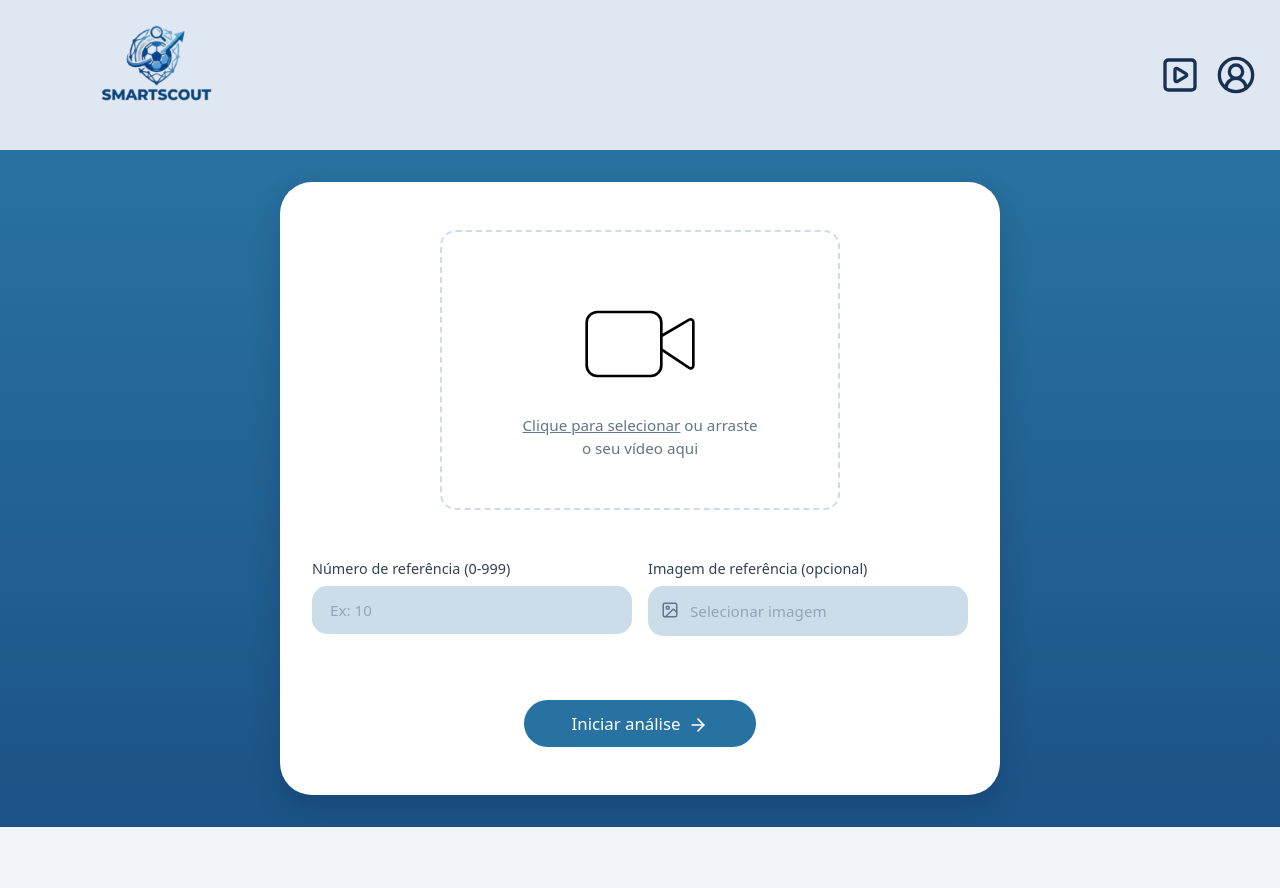
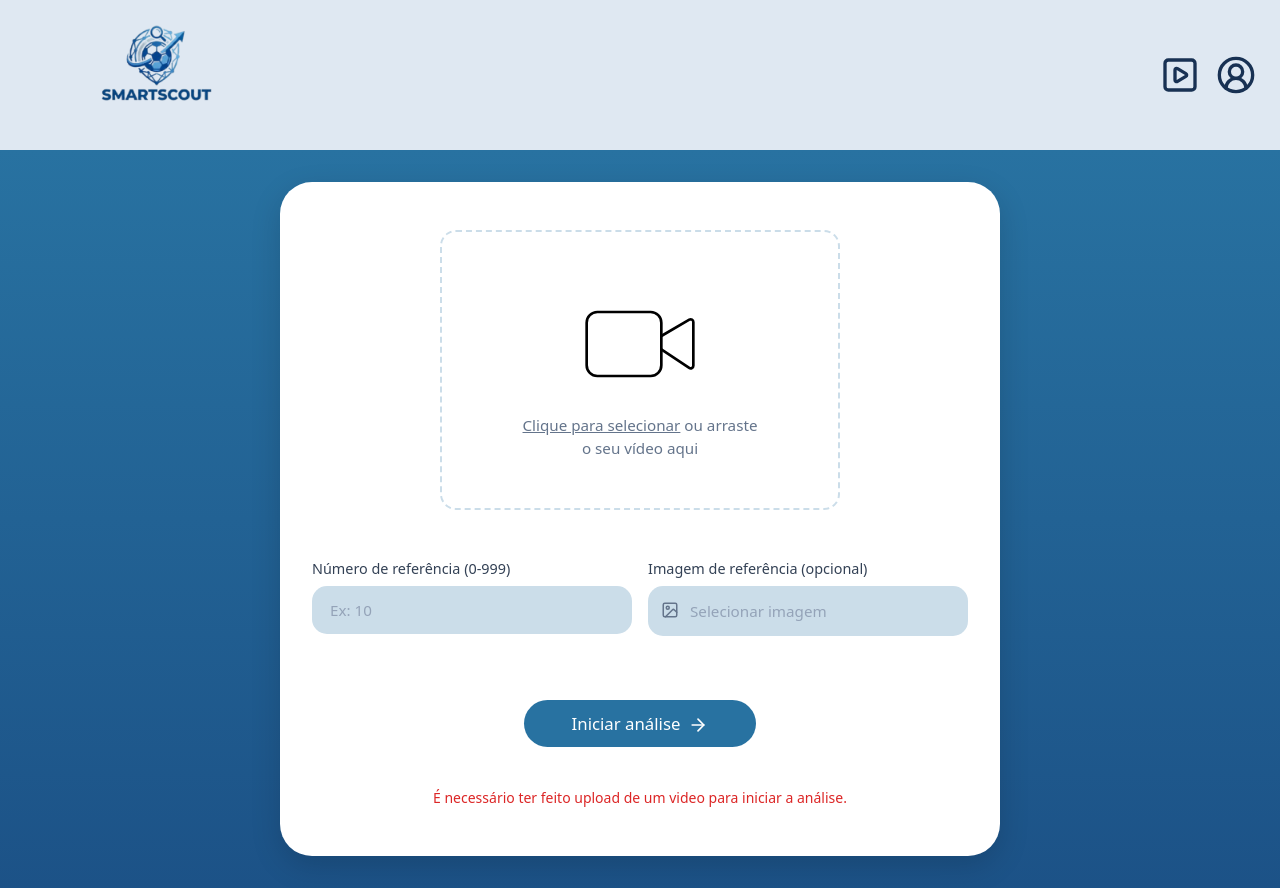
Before and after one commit to pedrofacine/PI_V_ES_TIME-15, a React (Vite) app in the folder frontend/: page / in a window 1280 px wide. Both pictures are taken after a click on the button "Iniciar análise". Before the commit the page ends 827 px from the top, so only its background shows below. Built offline with nearby package versions, Linux system fonts and the light colour scheme.

Commit message:
feat: upload de video no front

```diff
--- a/frontend/src/index.css
+++ b/frontend/src/index.css
@@ -202,3 +202,27 @@ html, body {
   padding: 2rem 3rem;
   overflow: hidden;
 }
+
+.error-message {
+    color: #dc2626;
+    font-size: 0.875rem;
+    font-weight: 500;
+    margin-top: 0.5rem;
+
+    display: flex;
+    align-items: center;
+    gap: 0.35rem;
+
+    animation: slideDownFade 0.3s ease-out forwards;
+}
+
+@keyframes slideDownFade {
+    from {
+        opacity: 0;
+        transform: translateY(-5px);
+    }
+    to {
+        opacity: 1;
+        transform: translateY(0);
+    }
+}
--- a/frontend/src/pages/input/input.tsx
+++ b/frontend/src/pages/input/input.tsx
@@ -7,6 +7,8 @@ export default function InputPage() {
     const fileInputRef = useRef<HTMLInputElement>(null);
     const videoInputRef = useRef<HTMLInputElement>(null);
     const [refNumber, setRefNumber] = useState<number | string>("");
+    const [isLoading, setIsLoading] = useState(false);
+    const [uploadError, setUploadError] = useState("");
 
     // Estados
     const [imageFile, setImageFile] = useState<File | null>(null);
@@ -99,6 +101,41 @@ export default function InputPage() {
             setRefNumber(num);
         }
     };
+
+    const handleInitAnalisys = async () => {
+        if(!videoFile){
+            setUploadError("É necessário ter feito upload de um video para iniciar a análise.")
+            return;
+        }
+
+        setIsLoading(true);
+        setUploadError("");
+
+        const formData = new FormData();
+        formData.append("file", videoFile);
+
+        try {
+            const res = await fetch(`${import.meta.env.VITE_API_PATH}/api/videos/upload`, {
+                method: "POST",
+                body: formData
+            })
+
+            if (!res.ok) {
+                const errorData = await res.json().catch(() => ({}));
+                setUploadError(`Erro ao fazer upload do vídeo: ${errorData.detail || res.statusText}`);
+            } else {
+                const data = await res.json();
+                console.log("Upload com sucesso! ID:", data.transaction_id);
+
+                // redirecionar a tela de seleção de jogador
+            }
+
+
+        }catch(error){
+            setIsLoading(false)
+            console.error(error)
+        }
+    }
 
     return (
         <div className="page-container bg-gradient">
@@ -206,10 +243,16 @@ export default function InputPage() {
                     </div>
                 </div>
 
-                <button className="btn btn-primary btn-analyze">
+                <button className="btn btn-primary btn-analyze" onClick={handleInitAnalisys}>
                         Iniciar análise
                         <ArrowRight size={20} className="btn-analyze-icon" />
                 </button>
+
+                {uploadError && (
+                    <span className="error-message" role="alert">
+                        {uploadError}
+                    </span>
+                )}
             </div>
         </div>
     );
```
Also changed, not shown: 1 other file (tests, documents, lock files or other folders).
